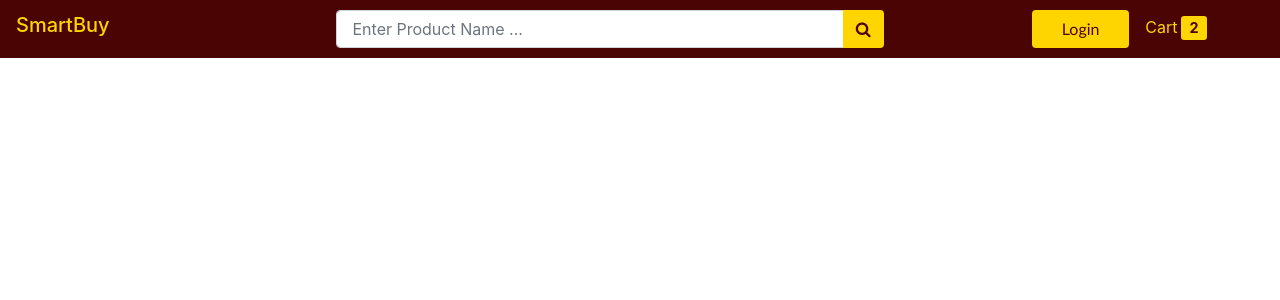
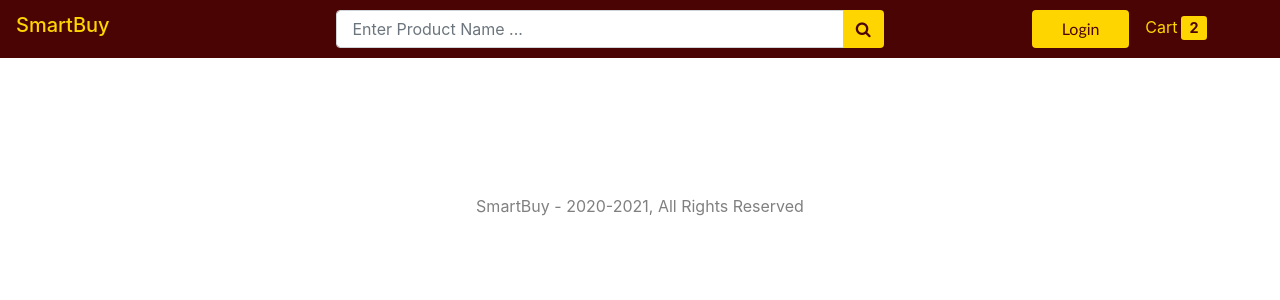
Before and after one commit to abarjis/smartBuy, a React (Create React App) app in the folder frontend/: page / in a window 1280 px wide. Shown: the top 300 px of the page. Built offline with nearby package versions, Linux system fonts and the light colour scheme; a web font is replaced by a local one.

Commit message:
Created footer.js and footer.css

```diff
--- a/frontend/src/App.js
+++ b/frontend/src/App.js
@@ -1,11 +1,17 @@
 import './components/layout/Navbar.css';
+import './components/layout/Footer.css';
 import Navbar from './components/layout/Navbar'
+import Footer from './components/layout/Footer'
+
+
+
 
 function App() {
   return (
     <div className="App">
          <Navbar />
 
+          <Footer />
 
       </div>
   );
--- /dev/null
+++ b/frontend/src/components/layout/Footer.css
@@ -0,0 +1,7 @@
+/* Footer */
+footer {
+    margin-top: 8rem;
+    color: grey;
+    bottom: 0;
+    width: 100%;
+  }
--- /dev/null
+++ b/frontend/src/components/layout/Footer.js
@@ -0,0 +1,15 @@
+import React, { Fragment } from 'react'
+
+const Footer = () => {
+    return (
+        <Fragment>
+             <footer className="py-1">
+                <p className="text-center mt-1">
+                    SmartBuy - 2020-2021, All Rights Reserved
+                </p>
+            </footer>
+        </Fragment>
+    )
+}
+
+export default Footer
```
Also changed, not shown: frontend/src/App.css (deleted), 1 other file (tests, documents, lock files or other folders).
